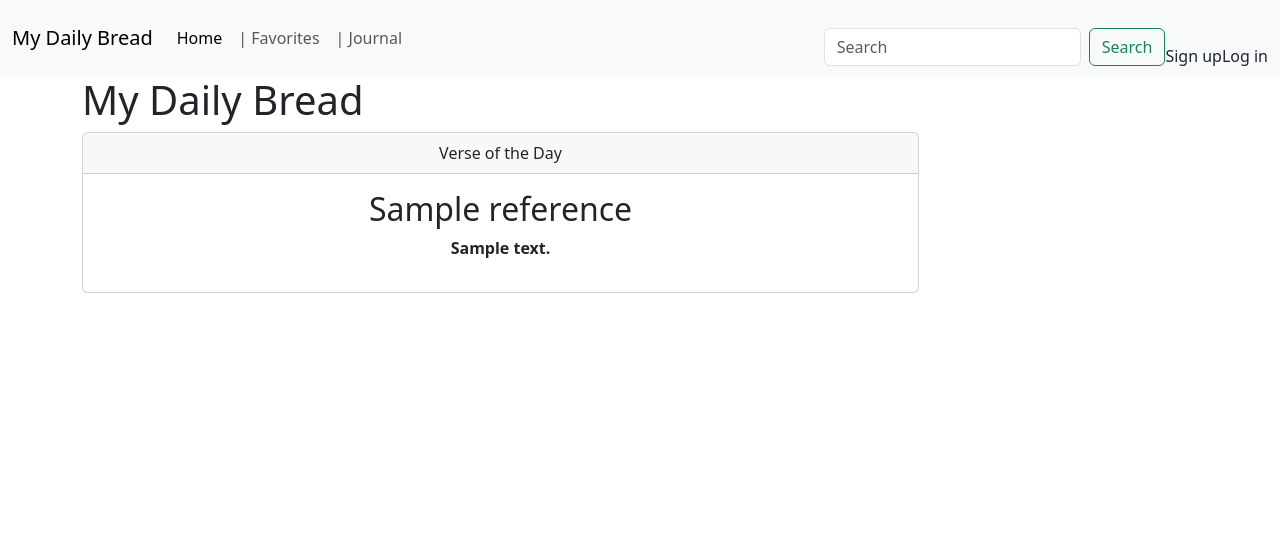
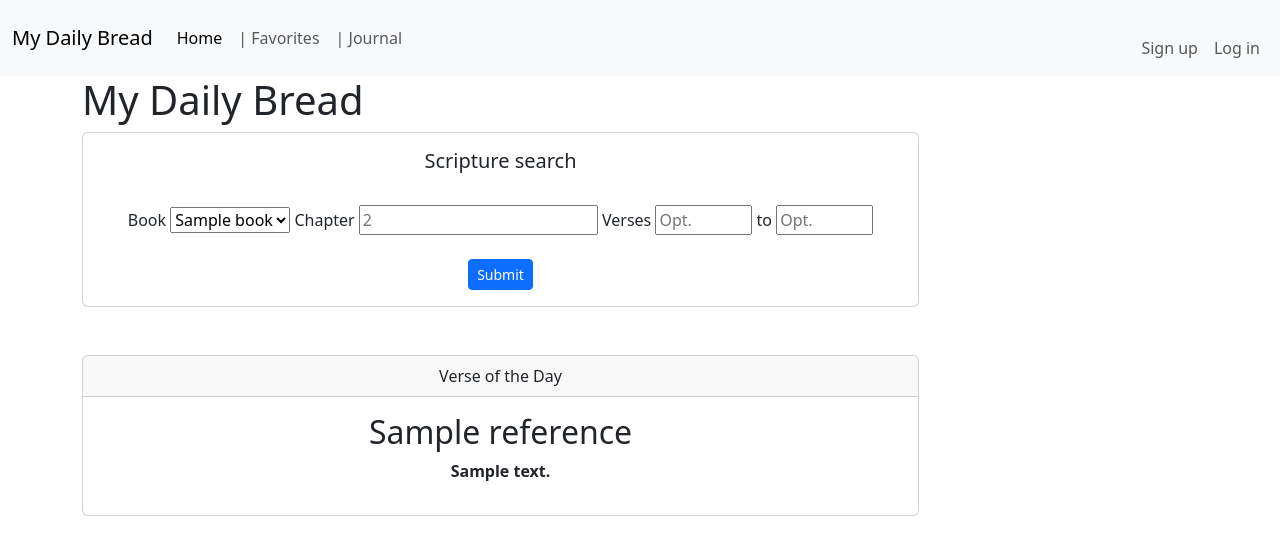
Before and after one commit to lando924/MyDailyBread, a Python web app: template templates/home.html in a window 1280 px wide. Shown: the top 555 px of the page. Run offline with Jinja, Linux system fonts and the light colour scheme; the template is opened without the code that fills it: most values are stand-ins (such as "Sample title", 1, 10 or a date in 2020).

Commit message:
figuring out verse lookup

```diff
--- a/forms.py
+++ b/forms.py
@@ -16,7 +16,6 @@ class UserAddForm(FlaskForm):
 
 
 
-
 class LoginForm(FlaskForm):
     """Login form."""
 
--- a/requirements.txt
+++ b/requirements.txt
@@ -4,6 +4,8 @@ blinker==1.9.0
 certifi==2025.1.31
 charset-normalizer==3.4.1
 click==8.1.8
+dnspython==2.7.0
+email_validator==2.2.0
 Flask==3.1.0
 Flask-Bcrypt==1.0.1
 Flask-DebugToolbar==0.16.0
--- a/templates/base.html
+++ b/templates/base.html
@@ -21,25 +21,27 @@
                 <a class="nav-link active" aria-current="page" href="/">Home</a>
               </li>
               <li class="nav-item">
-                <a class="nav-link" href="/users/favorites">| Favorites</a>
+                <a class="nav-link" href="/favorites">| Favorites</a>
               </li>
               <li class="nav-item">
-                <a class="nav-link" href="/users/journal">| Journal</a>
+                <a class="nav-link" href="/journal">| Journal</a>
               </li>
             </ul>
             <ul class="nav navbar-nav navbar-right" style="padding-top: 20px;">
-                <li>
-                    <form class="d-flex" role="search">
+                <!-- Search Bar for further study -->
+                <!-- <li>
+                    <form class="d-flex" action="/search" role="search">
                         <input class="form-control me-2" type="search" placeholder="Search" aria-label="Search">
                         <button class="btn btn-outline-success" type="submit">Search</button>
                     </form>
-                </li>
-                {% if not session['username'] %}
-                    <li><a href="/users/signup" class="nav-link" id="user-link"></a>Sign up</li>
-                    <li><a href="/users/login" class="nav-link" id="user-link"></a>Log in</li>
+                </li> -->
+                {% if g.user %}
+                    <li class="nav-link" id="user-link">{{ g.user.username }}</li>
+                    <li><a href="/users/user_details" class="nav-link" id="user-link">Profile</a></li>
+                    <li><a href="/logout" class="nav-link" id="user-link">Log out</a></li>
                 {% else %}
-                    <li><a href="/users/user_details" class="nav-link" id="user-link"></a>{{ session['username'] }}</li>
-                    <li><a href="/users/logout" class="nav-link" id="user-link"></a>Log out</li>
+                    <li><a href="/signup" class="nav-link" id="user-link">Sign up</a></li>
+                    <li><a href="/login" class="nav-link" id="user-link">Log in</a></li>
                 {% endif %}
             </ul>
           </div>
--- a/templates/home.html
+++ b/templates/home.html
@@ -3,6 +3,30 @@
 {% block content %}
 
 <h1>My Daily Bread</h1>
+
+<div class="card text-center w-75">
+    <div class="card-body">
+        <h5 class="card-title">Scripture search</h5> <br>
+        <form action="/verse">
+            <label for="">Book</label>
+            <select name="book">
+                {% for id, book in book_dict.items() %}
+                <option value="{{ id }}">{{ book }}</option>
+                {% endfor %}
+            </select>
+            <label for="">Chapter</label>
+            <input class="lookup" type="text" name="chapter" placeholder="2" required>
+            <label for="">Verses</label>
+            <input class="verses" type="number" name="verse1" min="1", max="176" placeholder="Opt.">
+            <label for="">to</label>
+            <input class="verses" type="number" name="verse2" min="1", max="176" placeholder="Opt.">
+            <br> <br>
+            <button class="btn btn-primary btn-sm">Submit</button>
+        </form>
+    </div>
+</div>
+
+<br> <br>
 
 <div class="card text-center w-75">
     <div class="card-header">
```
Also changed, not shown: app.py (+34 -12 lines), templates/users/login.html (+24 -0 lines), templates/users/search.html (+31 -0 lines), templates/users/signup.html (+25 -0 lines), templates/users/logout.html (deleted).
